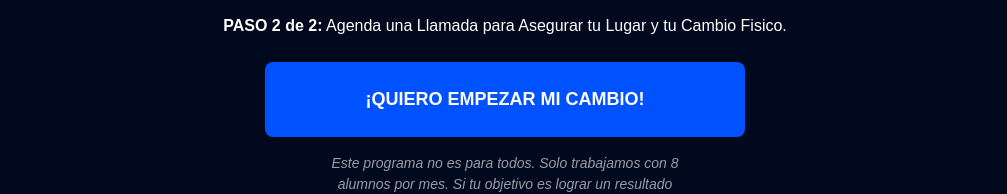
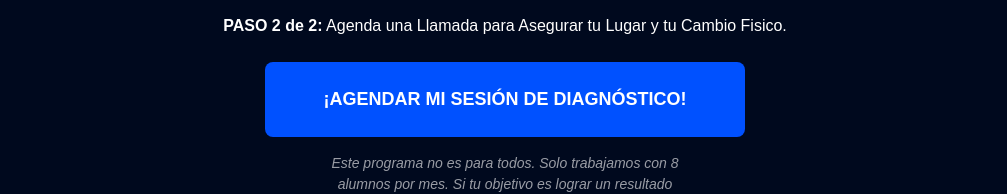
Before and after one commit to tomascosta2/manu-nunez, a Next.js app: page / in a window 1280 px wide. Shown: the part 726-920 px from the top of the page, without its empty margins (135-1142 px from the left). Built offline with nearby package versions, Linux system fonts and the light colour scheme.

Commit message:
cta ganador A

```diff
--- a/src/app/page.tsx
+++ b/src/app/page.tsx
@@ -21,7 +21,7 @@ export default function Home() {
   const variant = variantRef.current;
   console.log(variant);
 
-  const CTA_TEXT = variant === "A" ? "¡AGENDAR MI SESIÓN DE DIAGNÓSTICO!" : "¡QUIERO EMPEZAR MI CAMBIO!";
+  const CTA_TEXT = "¡AGENDAR MI SESIÓN DE DIAGNÓSTICO!";
 
   const VIDEO_TESTIMONIALS = [
     {
```
